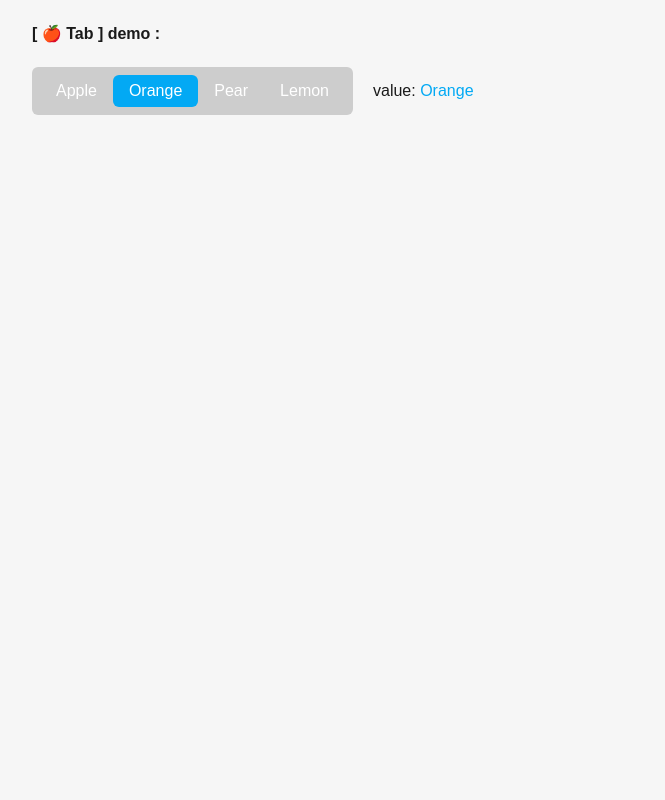
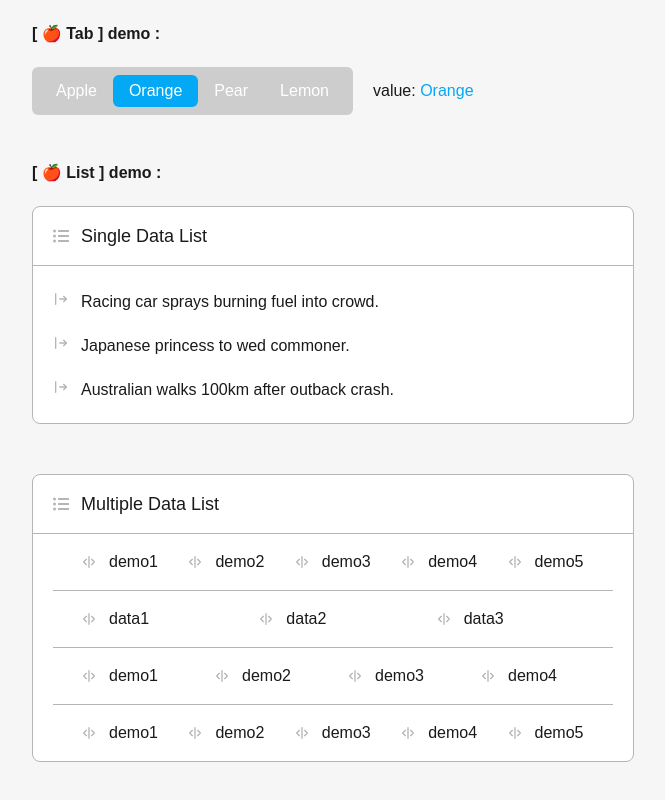
Before and after one commit to steve19890707/UI-Components, a React (Create React App) app: page / in a window 1280 px wide. Shown: the part 1104-1904 px from the top of the page, without its empty margins (18-683 px from the left). Before the commit the page ends 1319 px from the top, so only its background shows below. Built offline with nearby package versions, Linux system fonts and the light colour scheme.

Commit message:
[update] add List

```diff
--- a/src/UI-components/List.js
+++ b/src/UI-components/List.js
@@ -0,0 +1,82 @@
+import { noop } from "lodash";
+import styled from "styled-components";
+import { themes } from "../theme-style";
+import { FaListUl } from "react-icons/fa";
+// content style
+import { SingleContent, MultipleContent } from "../common/ListContent";
+
+const StyledList = styled.div`
+  width:${({ props }) => props.width};
+  border:1px solid ${({ props }) => props.themeColor.border};
+  border-radius:8px ;
+  background-color: ${({ props }) => props.themeColor.bottom};
+  .list-header {
+    padding:20px ;
+    box-sizing:border-box ;
+    font-size:18px ;
+    color: ${({ props }) => props.themeColor.color};
+    border-bottom:1px solid ${({ props }) => props.themeColor.border};
+    display:flex ;
+    align-items:center ;
+  }
+  .svg-FaListUl {
+    width:16px ;
+    height:16px ;
+    margin-right: 12px;
+    fill: ${({ props }) => props.themeColor.border};
+  }
+  .list-datas {
+    padding:0 20px;
+    box-sizing:border-box ;
+  }
+`;
+
+const FetchContentType = ({
+  index = 0,
+  theme = "light",
+  type = "",
+  value = ""
+}) => {
+  switch (type) {
+    case 'multiple':
+      return <MultipleContent
+        index={index} theme={theme} value={value}
+      />
+    default:
+      return <SingleContent
+        index={index} theme={theme} value={value} />
+  }
+};
+
+export const List = ({
+  theme = 'light',
+  header = 'header',
+  dataType = 'single',
+  data = [],
+  width = '600px',
+  onClick = noop
+}) => {
+  return <StyledList
+    props={{
+      themeColor: themes[theme] || themes,
+      width: width
+    }}
+  >
+    <div className="list-header">
+      <FaListUl className="svg-FaListUl" />
+      <span>{header}</span>
+    </div>
+    <div className="list-datas">{
+      data.map((val, key) => <div key={key}
+        onClick={() => onClick(val)}
+      >
+        <FetchContentType
+          index={key}
+          theme={theme}
+          type={dataType}
+          value={val}
+        />
+      </div>)
+    }</div>
+  </StyledList>
+}
--- /dev/null
+++ b/src/common/ListContent.js
@@ -0,0 +1,73 @@
+// import { noop } from "lodash";
+// import { useState, useEffect } from "react";
+import styled from "styled-components";
+import { themes } from "../theme-style";
+import { TbArrowBarRight, TbSeparatorVertical } from "react-icons/tb";
+
+const StyledSingleContent = styled.div`
+  box-sizing:border-box ;
+  padding-bottom:25px ;
+  padding-top: ${({ props }) => props.index === 0 ? '25px' : 0};
+  .svg-TbArrowBarRight {
+    width:16px;
+    height:16px ;
+    margin-right:12px ;
+    color:${({ props }) => props.themeColor.border};
+  }
+`;
+
+export const SingleContent = ({
+  theme = 'light',
+  value = '',
+  index = 0
+}) => {
+  return <StyledSingleContent
+    props={{
+      index: index,
+      themeColor: themes[theme] || themes,
+    }}
+  >
+    <TbArrowBarRight className="svg-TbArrowBarRight" />
+    <span>{value}</span>
+  </StyledSingleContent>
+}
+
+const StyledMultipleContent = styled.div`
+  display:flex ;
+  align-items:center ;
+  box-sizing:border-box ;
+  padding-left:28px ;
+  border-top: ${({ props }) => props.index === 0 ? '0px' : '1px'} solid ${({ props }) => props.themeColor.border};
+  .svg-TbSeparatorVertical {
+    width:16px;
+    height:16px ;
+    margin-right:12px ;
+    color:${({ props }) => props.themeColor.border};
+  }
+  .mc-data {
+    display:flex ;
+    align-items:center ;
+    box-sizing:border-box ;
+    padding:20px 0 ;
+    width:${({ props }) => `calc(100% / ${props.length})`};
+  }
+`;
+
+export const MultipleContent = ({
+  theme = 'light',
+  value = [],
+  index = 0
+}) => {
+  return <StyledMultipleContent
+    props={{
+      index: index,
+      themeColor: themes[theme] || themes,
+      length: value.length
+    }}
+  >
+    {value.map((val, key) => <div className="mc-data" key={key}>
+      <TbSeparatorVertical className="svg-TbSeparatorVertical" />
+      <span>{val}</span>
+    </div>)}
+  </StyledMultipleContent>
+}
--- a/src/components/App.js
+++ b/src/components/App.js
@@ -9,6 +9,7 @@ import { Switch } from "../UI-components/Switch";
 import { Input } from "../UI-components/Input";
 import { DatePicker } from "../UI-components/DatePicker";
 import { Tab } from "../UI-components/Tab";
+import { List } from "../UI-components/List";
 
 const GlobalStyle = createGlobalStyle`
   body {
@@ -181,6 +182,27 @@ export const App = () => {
         />
         <div className="compnent-value">value: <span>{tabDemoVal}</span></div>
       </div>
+      <div className="app-caption">[ 🍎 List ] demo :</div>
+      <div className="demo-compnent">
+        <List
+          theme={theme}
+          header='Single Data List'
+          data={['Racing car sprays burning fuel into crowd.', 'Japanese princess to wed commoner.', 'Australian walks 100km after outback crash.']}
+        />
+      </div>
+      <div className="demo-compnent">
+        <List
+          theme={theme}
+          header='Multiple Data List'
+          dataType='multiple'
+          data={[
+            ['demo1', 'demo2', 'demo3', 'demo4', 'demo5'],
+            ['data1', 'data2', 'data3'],
+            ['demo1', 'demo2', 'demo3', 'demo4'],
+            ['demo1', 'demo2', 'demo3', 'demo4', 'demo5'],
+          ]}
+        />
+      </div>
     </div>
   </StyledApp>
 }
--- a/src/theme-style.js
+++ b/src/theme-style.js
@@ -11,6 +11,7 @@ export const themes = {
     btnBorder: '#72d3ff',
     switchBG: '#cdcdcd',
     tabBG: '#cdcdcd',
+    border: '#b5b5b5',
     dpOtherMonth: '#b3b3b3',
   },
   dark: {
@@ -25,6 +26,7 @@ export const themes = {
     btnBorder: '#15d0be',
     switchBG: '#1e1e1e',
     tabBG: '#1e1e1e',
+    border: '#b5b5b5',
     dpOtherMonth: '#b3b3b3',
   }
 }
```
